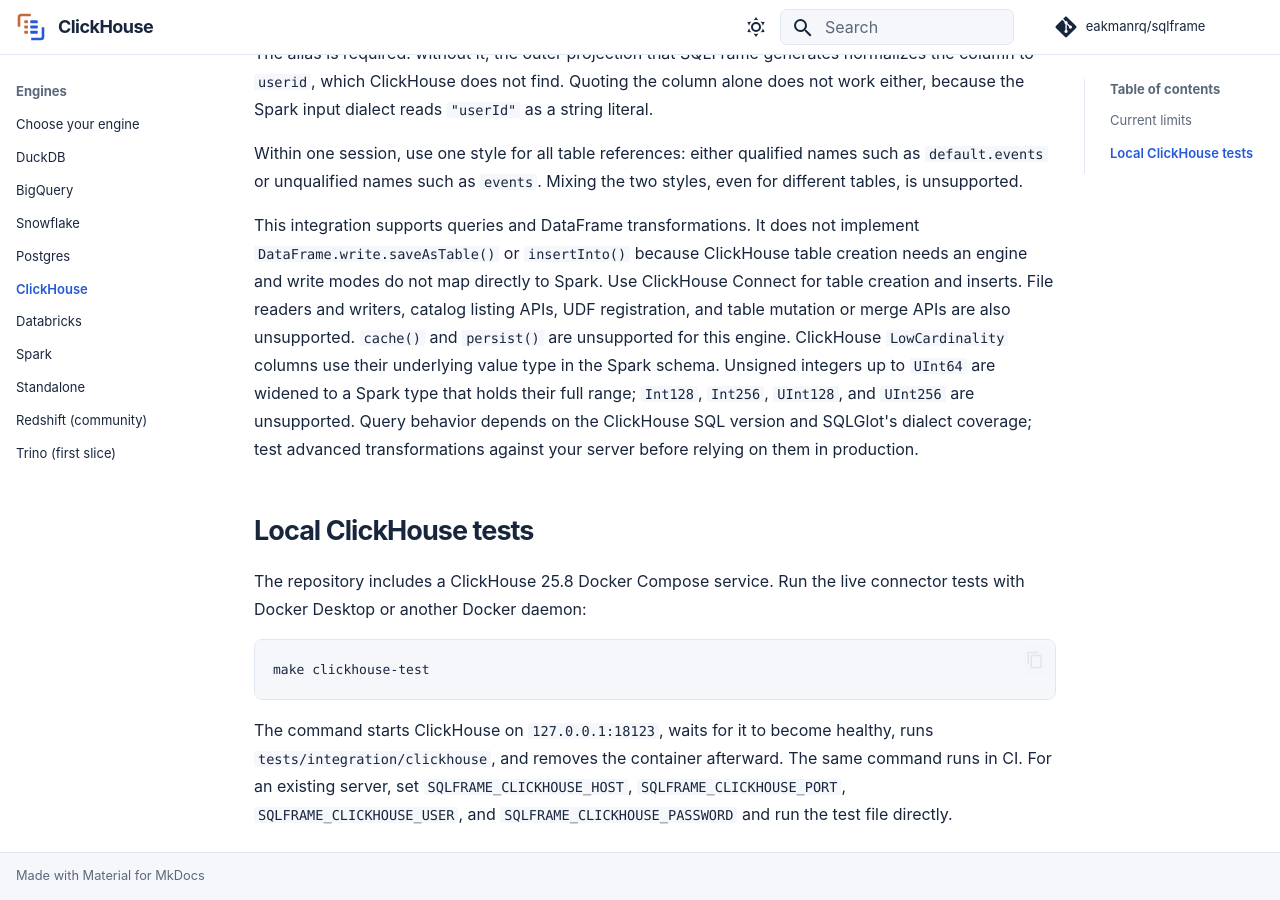
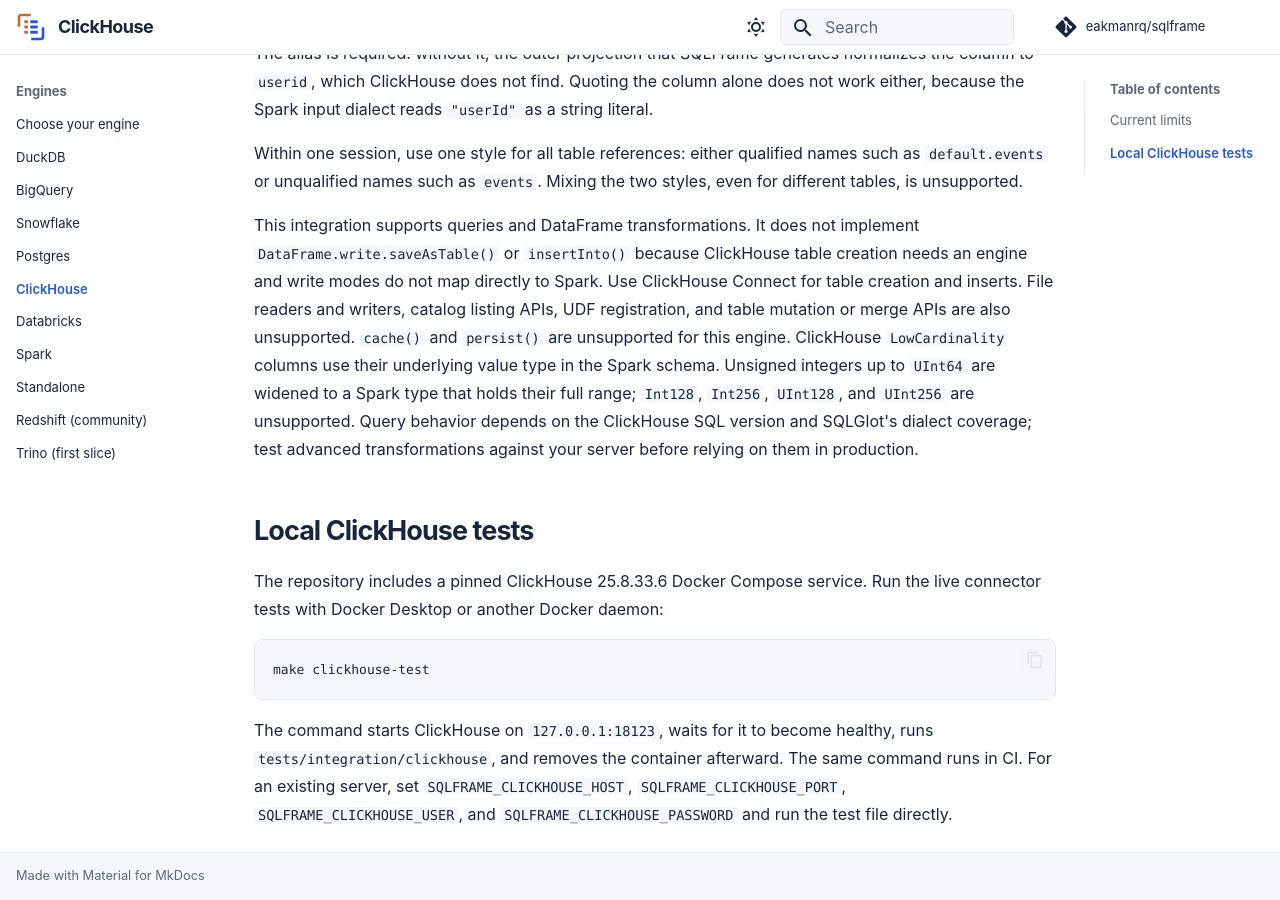
Before and after one commit to eakmanrq/sqlframe, an MkDocs documentation site: the page built from docs/clickhouse.md, in a window 1280 px wide and 900 px high, scrolled down 1909 px. Built offline with MkDocs 1.6.1 and Material for MkDocs 9.7.7, drawn with Linux system fonts in a browser that asks for light colours; comment, search, counter and statistics services are not loaded.

Commit message:
test(clickhouse): pin the live test image to 25.8.33.6
The compose service used the floating 25.8 tag, so CI and local runs
pulled whatever 25.8.x patch was current instead of the release QA
validated. Pin the exact tag, matching the pinned Trino image.

Co-Authored-By: Claude Opus 5.5 <noreply@anthropic.com>

````diff
--- a/docs/clickhouse.md
+++ b/docs/clickhouse.md
@@ -104,8 +104,8 @@ them in production.
 
 ## Local ClickHouse tests
 
-The repository includes a ClickHouse 25.8 Docker Compose service. Run the live
-connector tests with Docker Desktop or another Docker daemon:
+The repository includes a pinned ClickHouse 25.8.33.6 Docker Compose service.
+Run the live connector tests with Docker Desktop or another Docker daemon:
 
 ```bash
 make clickhouse-test
````
Also changed, not shown: 1 other file.
